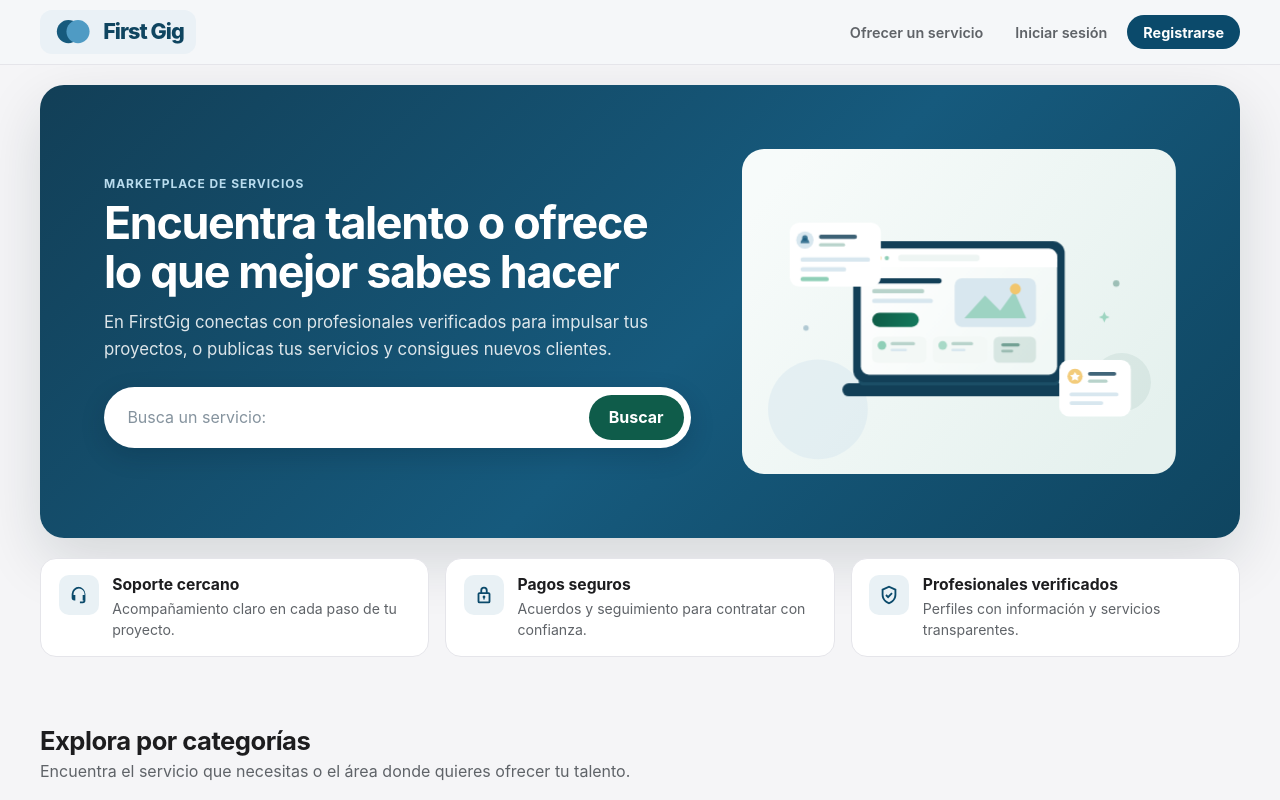
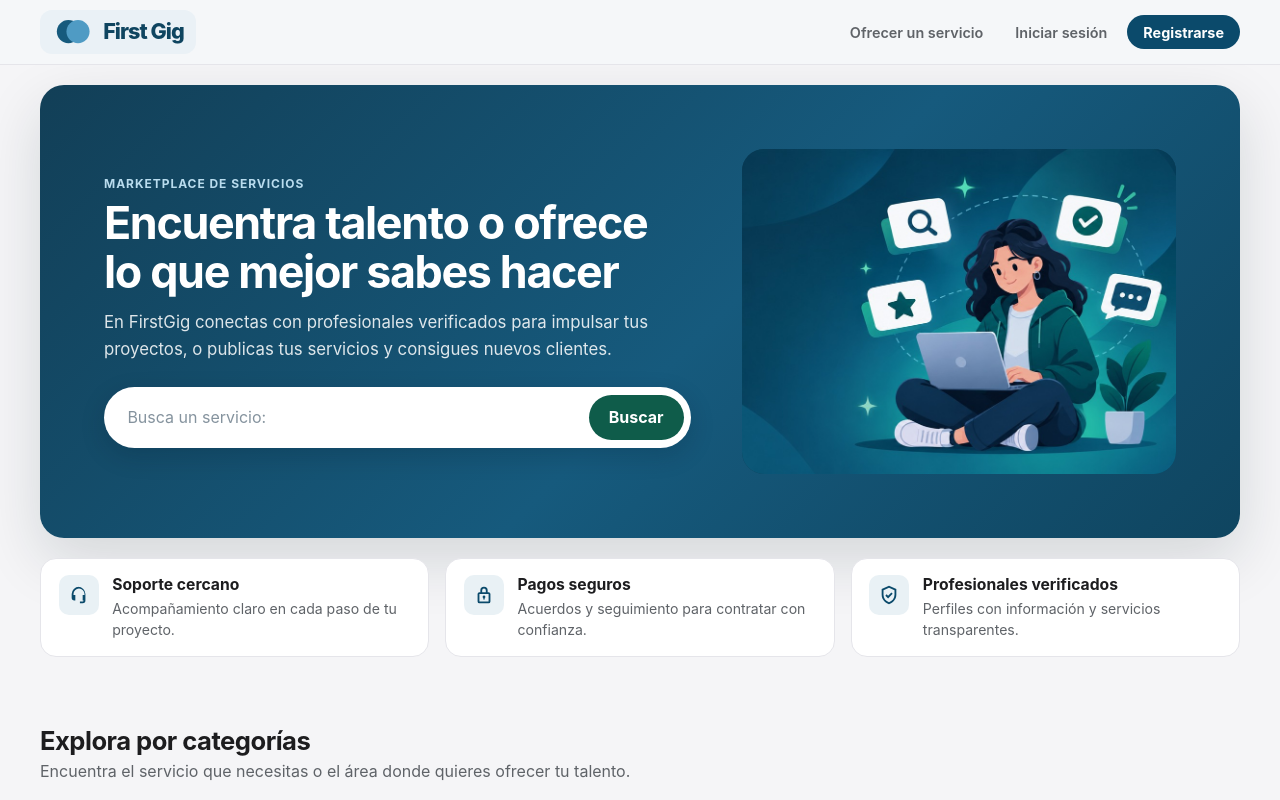
Before and after one commit to Jescobar-cmd/Front-end, a React (Vite) app: page / in a window 1280 px wide. Shown: the top 800 px of the page. Built offline with nearby package versions, Linux system fonts and the light colour scheme; no server answers.

Commit message:
feat(landing): usar ilustracion final en el hero

```diff
--- a/src/pages/Landing/components/Hero.tsx
+++ b/src/pages/Landing/components/Hero.tsx
@@ -1,6 +1,5 @@
 import { type FormEvent, useState } from "react";
 import { useNavigate } from "react-router-dom";
-import { HeroIllustration } from "./HeroIllustration";
 
 const SEARCH_HINTS = ["diseño web", "marketing", "desarrollo de apps", "edición de video"];
 
@@ -63,8 +62,13 @@ export function Hero() {
               </button>
             </form>
           </div>
-          <div className="landing-hero__visual" aria-hidden="true">
-            <HeroIllustration />
+          <div className="landing-hero__visual">
+            <img
+              className="landing-hero__image"
+              src="/hero-servicio.jpg"
+              alt="Profesional trabajando en su laptop rodeada de tarjetas de búsqueda, verificación, reseñas y mensajes"
+              fetchPriority="high"
+            />
           </div>
         </div>
       </div>
--- a/src/pages/Landing/components/HeroIllustration.tsx
+++ /dev/null
@@ -1,97 +0,0 @@
-export function HeroIllustration() {
-  return (
-    <svg
-      className="landing-hero__art"
-      viewBox="0 0 800 600"
-      fill="none"
-      xmlns="http://www.w3.org/2000/svg"
-      aria-hidden="true"
-      focusable="false"
-    >
-      <defs>
-        <linearGradient id="heroArtBackground" x1="80" y1="40" x2="720" y2="560" gradientUnits="userSpaceOnUse">
-          <stop stopColor="#F7FBFA" />
-          <stop offset="1" stopColor="#E5F1EE" />
-        </linearGradient>
-        <linearGradient id="heroArtScreen" x1="240" y1="190" x2="560" y2="400" gradientUnits="userSpaceOnUse">
-          <stop stopColor="#FFFFFF" />
-          <stop offset="1" stopColor="#F1F8F6" />
-        </linearGradient>
-        <linearGradient id="heroArtAccent" x1="240" y1="302" x2="326" y2="328" gradientUnits="userSpaceOnUse">
-          <stop stopColor="#0F5C47" />
-          <stop offset="1" stopColor="#147A5D" />
-        </linearGradient>
-        <radialGradient id="heroArtGlow" cx="0" cy="0" r="1" gradientTransform="translate(640 120) rotate(90) scale(130)">
-          <stop stopColor="#CFE8E0" stopOpacity="0.9" />
-          <stop offset="1" stopColor="#CFE8E0" stopOpacity="0" />
-        </radialGradient>
-      </defs>
-
-      <rect width="800" height="600" rx="36" fill="url(#heroArtBackground)" />
-      <circle cx="640" cy="120" r="130" fill="url(#heroArtGlow)" />
-      <circle cx="140" cy="480" r="92" fill="#D8E7EF" opacity="0.5" />
-      <circle cx="700" cy="430" r="54" fill="#0F5C47" opacity="0.07" />
-
-      <g className="hero-art__main">
-        <rect x="185" y="432" width="430" height="24" rx="12" fill="#123F57" />
-        <rect x="215" y="420" width="370" height="16" rx="8" fill="#1B4E66" />
-        <rect x="205" y="170" width="390" height="260" rx="22" fill="#123F57" />
-        <rect x="219" y="184" width="362" height="232" rx="15" fill="url(#heroArtScreen)" />
-        <rect x="219" y="184" width="362" height="34" rx="15" fill="#FFFFFF" />
-        <rect x="219" y="203" width="362" height="15" fill="#FFFFFF" />
-        <circle cx="239" cy="201" r="4" fill="#E6A6A1" />
-        <circle cx="253" cy="201" r="4" fill="#F2C66D" />
-        <circle cx="267" cy="201" r="4" fill="#8FCFB7" />
-        <rect x="288" y="195" width="150" height="12" rx="6" fill="#EEF5F3" />
-
-        <rect x="240" y="238" width="128" height="10" rx="5" fill="#123F57" />
-        <rect x="240" y="258" width="96" height="8" rx="4" fill="#B8D3CB" />
-        <rect x="240" y="276" width="112" height="8" rx="4" fill="#D8E7EF" />
-        <rect x="240" y="302" width="86" height="26" rx="13" fill="url(#heroArtAccent)" />
-        <rect x="392" y="238" width="150" height="90" rx="14" fill="#D8E7EF" />
-        <path d="M410 312L448 270L476 298L502 262L524 312H410Z" fill="#8FCFB7" opacity="0.8" />
-        <circle cx="504" cy="258" r="10" fill="#F2C66D" />
-
-        <rect x="240" y="346" width="100" height="48" rx="10" fill="#F3F8F6" />
-        <circle cx="258" cy="362" r="8" fill="#8FCFB7" />
-        <rect x="274" y="356" width="45" height="6" rx="3" fill="#B8D3CB" />
-        <rect x="274" y="368" width="30" height="5" rx="2.5" fill="#D8E7EF" />
-
-        <rect x="352" y="346" width="100" height="48" rx="10" fill="#F3F8F6" />
-        <circle cx="370" cy="362" r="8" fill="#8FCFB7" opacity="0.75" />
-        <rect x="386" y="356" width="40" height="6" rx="3" fill="#B8D3CB" />
-        <rect x="386" y="368" width="26" height="5" rx="2.5" fill="#D8E7EF" />
-
-        <rect x="464" y="346" width="78" height="48" rx="10" fill="#0F5C47" opacity="0.12" />
-        <rect x="478" y="358" width="34" height="6" rx="3" fill="#0F5C47" opacity="0.5" />
-        <rect x="478" y="370" width="22" height="5" rx="2.5" fill="#0F5C47" opacity="0.3" />
-      </g>
-
-      <g className="hero-art__float hero-art__float--one">
-        <rect x="88" y="138" width="168" height="118" rx="18" fill="#FFFFFF" />
-        <circle cx="116" cy="170" r="16" fill="#D8E7EF" />
-        <path d="M108 176C108 170.5 111.6 166 116 166C120.4 166 124 170.5 124 176" fill="#165A7D" opacity="0.8" />
-        <circle cx="116" cy="166" r="5" fill="#165A7D" opacity="0.8" />
-        <rect x="142" y="160" width="70" height="8" rx="4" fill="#123F57" opacity="0.82" />
-        <rect x="142" y="176" width="48" height="6" rx="3" fill="#B8D3CB" />
-        <rect x="108" y="202" width="128" height="8" rx="4" fill="#D8E7EF" />
-        <rect x="108" y="220" width="84" height="8" rx="4" fill="#D8E7EF" />
-        <rect x="108" y="238" width="52" height="8" rx="4" fill="#8FCFB7" />
-      </g>
-
-      <g className="hero-art__float hero-art__float--two">
-        <rect x="585" y="394" width="132" height="104" rx="18" fill="#FFFFFF" />
-        <circle cx="614" cy="424" r="14" fill="#F2C66D" opacity="0.9" />
-        <path d="M614 416L617.1 421.2L623 422.2L618.8 426.4L619.8 432.3L614 429.3L608.2 432.3L609.2 426.4L605 422.2L610.9 421.2L614 416Z" fill="#FFFFFF" />
-        <rect x="638" y="416" width="52" height="7" rx="3.5" fill="#123F57" opacity="0.8" />
-        <rect x="638" y="430" width="36" height="6" rx="3" fill="#B8D3CB" />
-        <rect x="604" y="454" width="90" height="7" rx="3.5" fill="#D8E7EF" />
-        <rect x="604" y="470" width="62" height="7" rx="3.5" fill="#D8E7EF" />
-      </g>
-
-      <circle cx="690" cy="248" r="6" fill="#0F5C47" opacity="0.35" />
-      <circle cx="118" cy="330" r="5" fill="#165A7D" opacity="0.3" />
-      <path d="M668 300L671 307L678 310L671 313L668 320L665 313L658 310L665 307L668 300Z" fill="#8FCFB7" opacity="0.85" />
-    </svg>
-  );
-}
--- a/src/styles/landing.css
+++ b/src/styles/landing.css
@@ -43,7 +43,7 @@ body:has(.landing) {
 }
 .landing-hero__content { min-width: 0; }
 .landing-hero__visual { width: 100%; max-width: 460px; justify-self: end; }
-.landing-hero__art { display: block; width: 100%; height: auto; aspect-ratio: 4 / 3; border-radius: 22px; }
+.landing-hero__image { display: block; width: 100%; height: auto; aspect-ratio: 4 / 3; object-fit: cover; object-position: right center; border-radius: 22px; background: #123f57; animation: landing-hero-float-main 7.5s ease-in-out infinite; }
 .landing-hero__eyebrow { margin: 0 0 .5rem; color: #b9dcee; font-weight: 700; letter-spacing: .08em; text-transform: uppercase; font-size: .75rem; animation: landing-hero-rise 360ms var(--fg-ease-glide) both; }
 .landing-hero__panel h1 { margin: 0 0 .75rem; font-size: clamp(1.8rem, 3.5vw, 3rem); line-height: 1.1; letter-spacing: -.03em; max-width: 18ch; animation: landing-hero-rise 380ms var(--fg-ease-glide) 60ms both; }
 .landing-hero__subtitle { margin: 0 0 1.5rem; max-width: 60ch; color: rgba(255,255,255,.86); font-size: 1.05rem; line-height: 1.6; animation: landing-hero-rise 380ms var(--fg-ease-glide) 120ms both; }
@@ -130,12 +130,7 @@ body:has(.landing) {
 @keyframes landing-spin { to { transform: rotate(360deg); } }
 @keyframes landing-hero-rise { from { opacity: 0; transform: translateY(12px); } to { opacity: 1; transform: translateY(0); } }
 @keyframes landing-hero-float-main { 0%, 100% { transform: translateY(0); } 50% { transform: translateY(-7px); } }
-@keyframes landing-hero-float-card { 0%, 100% { transform: translateY(0); } 50% { transform: translateY(-6px); } }
 .landing-hero__visual { animation: landing-hero-rise 420ms var(--fg-ease-glide) 220ms both; }
-.hero-art__main { animation: landing-hero-float-main 7.5s ease-in-out infinite; transform-box: fill-box; transform-origin: center; }
-.hero-art__float { animation: landing-hero-float-card 5.5s ease-in-out infinite; transform-box: fill-box; transform-origin: center; }
-.hero-art__float--one { animation-duration: 5.2s; animation-delay: -1.1s; }
-.hero-art__float--two { animation-duration: 6.4s; animation-delay: -2.3s; }
 
 /* Trust */
 .landing-trust { padding: 1.25rem 0; }
@@ -223,7 +218,7 @@ body:has(.landing) {
   .landing-search:focus-within { transform: none; }
   .landing-search button { width: 100%; }
   .landing-search__hints { border-radius: 12px; }
-  .hero-art__main, .hero-art__float { animation: none; }
+  .landing-hero__image { animation: none; }
   .landing-footer__inner { flex-direction: column; }
 }
 @media (max-width: 520px) {
@@ -238,8 +233,7 @@ body:has(.landing) {
   .landing-hero__subtitle,
   .landing-search,
   .landing-hero__visual,
-  .hero-art__main,
-  .hero-art__float,
+  .landing-hero__image,
   .landing-search__words span,
   .landing-search__spinner {
     animation: none !important;
```
Also changed, not shown: public/hero-servicio.jpg (added).
